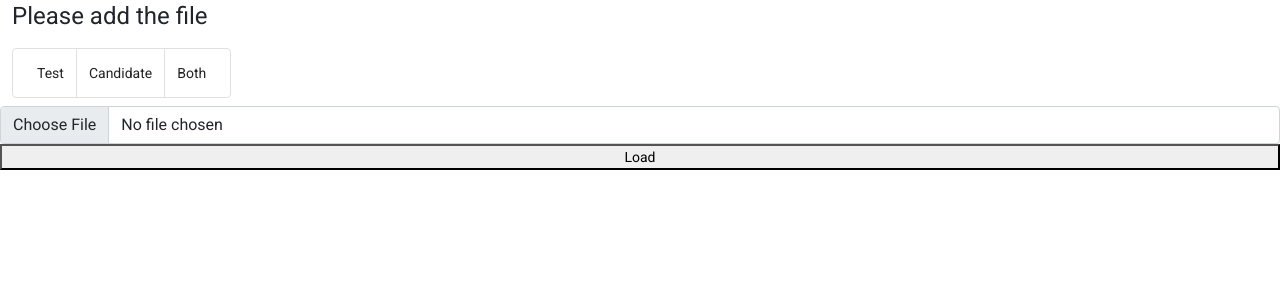
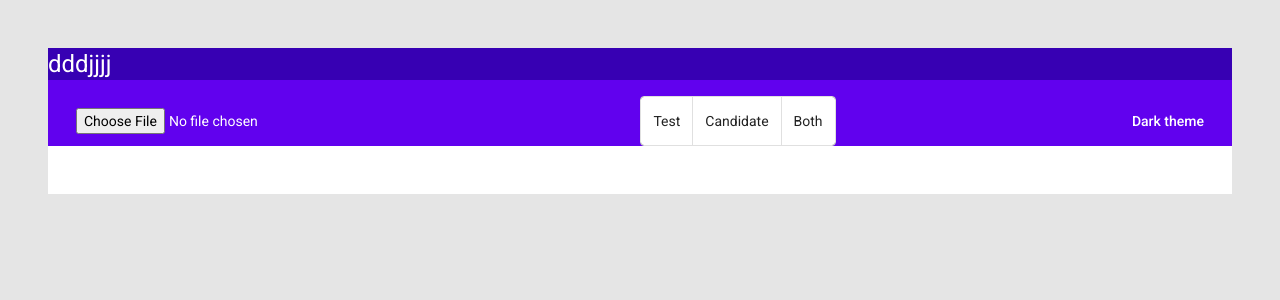
Before and after one commit to andremonte/readJson, an Angular app: page / in a window 1280 px wide. Shown: the top 300 px of the page. Built offline with nearby package versions, Linux system fonts and the light colour scheme.

Commit message:
removed mat-button-module and added mat-ripple-module

```diff
--- a/src/app/app.component.css
+++ b/src/app/app.component.css
@@ -1,3 +1,65 @@
-mat-button-toggle-group {
-    margin-left: 12px;
-  }
+.darkContainer {
+  background-color: #292929;
+  color: white;
+  height: 100vh;
+}
+.lightContainer {
+  background-color: #E5E5E5;
+  color:black;
+  height: 100vh;
+}
+.dark1 {
+background-color:#000000 ;
+}
+.dark2 {
+background-color: #1F1F1F;
+}
+.dark3 {
+  background-color: #121212;
+}
+.light1 {
+background-color: #3700B3;
+}
+.light2 {
+background-color: #6101EE;
+}
+.light3 {
+  background-color: #FFFFFF;
+}
+.w-auto {
+  max-width: fit-content;
+}
+
+.darkMode {
+  color: white;
+}
+
+.lightMode {
+  color: black;
+}
+
+.botao {
+  background-color: transparent;
+  color: white !important;
+  border: none;
+  font-family: 'Roboto', sans-serif;
+  font-weight: 500;
+  size: 14px;
+  line-height: 36px;
+  border-radius: 3px;
+}
+.botao:hover {
+  background-color: rgba(0,0,0,0.03);
+  margin: 1px;
+}
+.example-ripple-container {
+  cursor: pointer;
+  text-align: center;
+
+  user-select: none;
+  -webkit-user-select: none;
+  -moz-user-select: none;
+
+  -webkit-user-drag: none;
+  -webkit-tap-highlight-color: transparent;
+}
--- a/src/app/app.component.html
+++ b/src/app/app.component.html
@@ -1,14 +1,20 @@
-<div class="container-fluid">
-  <div class="row">
-    <h1>Please add the file</h1>
-    <mat-button-toggle-group #group="matButtonToggleGroup" style="max-width: fit-content;" name="fontStyle" aria-label="Font Style" (click)="selection(group.value)">
+<div class="container-fluid p-5" [ngClass]="{'darkContainer': dark, 'lightContainer': !dark}">
+<div [ngClass]="{'dark2': dark, 'light2': !dark}" class="text-white">
+  <nav [ngClass]="{'dark1': dark, 'light1': !dark}" class="text-white">
+    <h1>dddjjjj</h1>
+  </nav>
+  <div class="row justify-content-between mx-3">
+    <input class="form-control" class="w-auto my-auto" type="file" (change)="loadFile($event)" size="20">
+    <mat-button-toggle-group #group="matButtonToggleGroup" class="w-auto px-0" style="background-color: #202020;" name="fontStyle" aria-label="Font Style" (click)="selection(group.value)">
       <mat-button-toggle value="test">Test</mat-button-toggle>
-      <mat-button-toggle value="candi">Candidate</mat-button-toggle>
+      <mat-button-toggle value="candidate">Candidate</mat-button-toggle>
       <mat-button-toggle value="both">Both</mat-button-toggle>
     </mat-button-toggle-group>
+  <button class="w-auto botao text-black example-ripple-container" matRipple (click)="chgmode()">{{ getButtonMode() }}</button>
   </div>
-  <div class="row py-2">
-    <input class="form-control" type="file" mat-input (change)="load($event)">
-    <button mat-button-flat>Load</button>
+  </div>
+  <div [ngClass]="{'dark3': dark, 'light3': !dark}">
+    <h1 class="text-center py-3">{{ loadType }}</h1>
+    <pre>{{ obj | json}}</pre>
   </div>
 </div>
--- a/src/app/app.component.ts
+++ b/src/app/app.component.ts
@@ -1,4 +1,3 @@
-import { JsonPipe } from '@angular/common';
 import { Component } from '@angular/core';
 
 @Component({
@@ -7,17 +6,29 @@ import { Component } from '@angular/core';
   styleUrls: ['./app.component.css']
 })
 export class AppComponent {
-  file: string = "";
+  obj: any;
+  dark: boolean = false;
+  homi: any; //string
+  loadType: string = "";
 
   selection(select: string) {
-    alert(select);
+    this.loadType = select;
   }
-  load(event: any) {
-    if(event.target.files.length) {
-      console.log(event.target.files);
-    }
-    else {
-      console.log("Deu certo não");
-    }
+
+  loadFile(event: any) {
+    const file = event.target.files[0];
+    const reader = new FileReader();
+    reader.onload = ((evt)=>{
+      this.homi = evt.target?.result;
+      this.obj = JSON.parse(this.homi);
+    })
+    reader.readAsText(file);
+  }
+
+  chgmode() {
+    this.dark = !this.dark;
+  }
+  getButtonMode():string {
+    return this.dark? "Ligh theme" : "Dark theme";
   }
 }
--- a/src/app/app.module.ts
+++ b/src/app/app.module.ts
@@ -1,7 +1,7 @@
 import { NgModule } from '@angular/core';
 import { BrowserModule } from '@angular/platform-browser';
 import { MatButtonToggleModule } from '@angular/material/button-toggle';
-
+import { MatRippleModule } from '@angular/material/core';
 import { AppComponent } from './app.component';
 import { BrowserAnimationsModule } from '@angular/platform-browser/animations';
 
@@ -12,7 +12,8 @@ import { BrowserAnimationsModule } from '@angular/platform-browser/animations';
   imports: [
     BrowserModule,
     MatButtonToggleModule,
-    BrowserAnimationsModule
+    BrowserAnimationsModule,
+    MatRippleModule,
   ],
   providers: [],
   bootstrap: [AppComponent]
```
Also changed, not shown: 1 other file (tests, documents, lock files or other folders).
